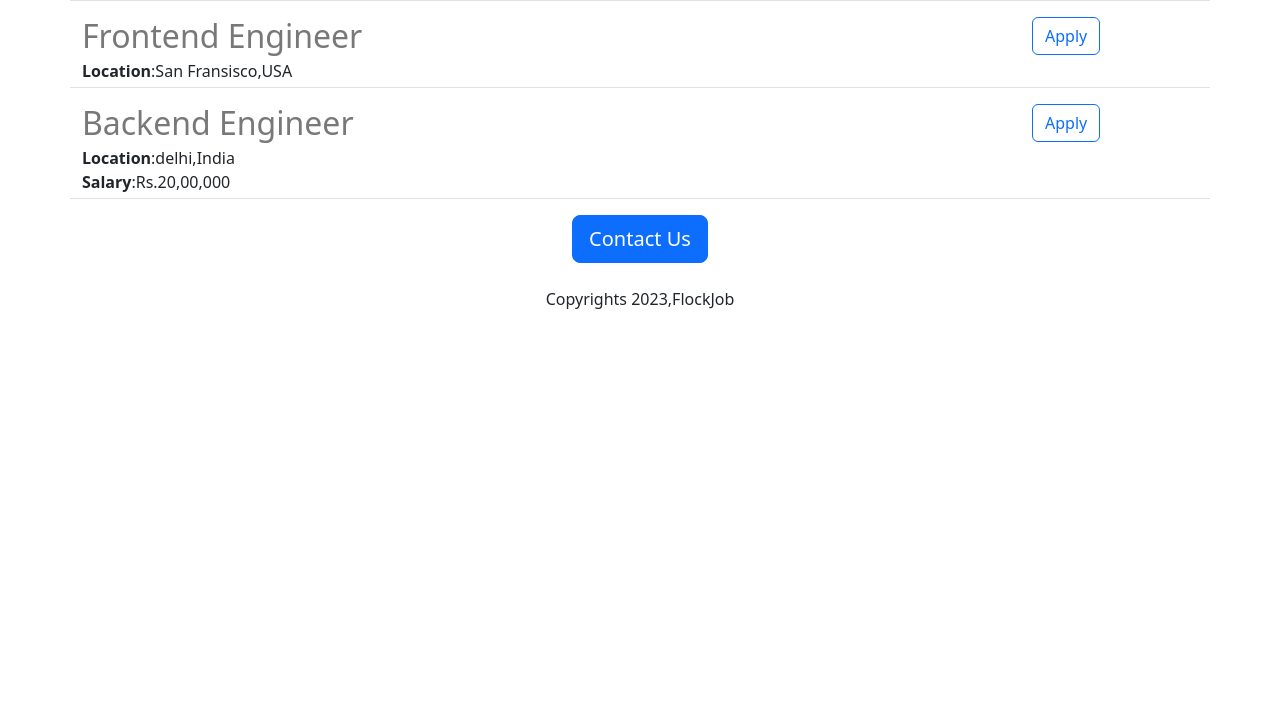
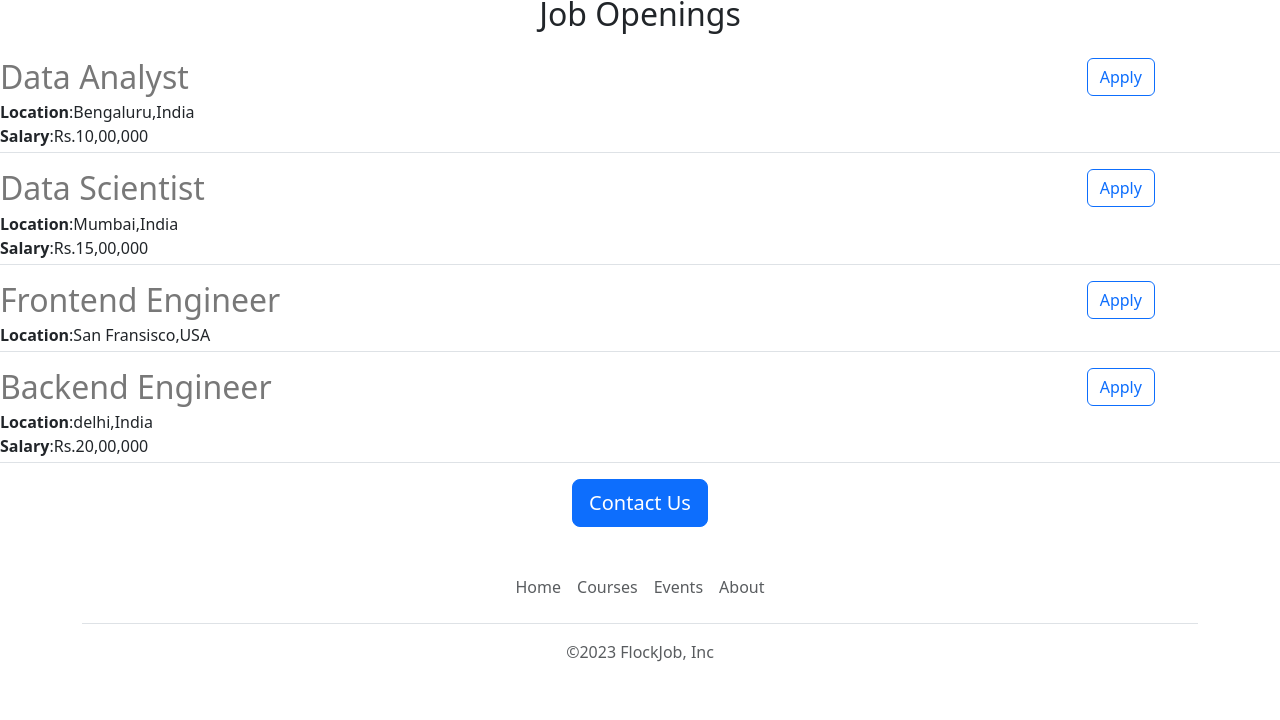
Before and after one commit to pallavitd10/flockjob-careers-website, a Flask app: page / in a window 1280 px wide. Shown: the part 915-1635 px from the top of the page. Before the commit the page ends 1224 px from the top, so only its background shows below. Run offline with Flask 3, Linux system fonts and the light colour scheme.

Commit message:
made changes
made changes by adding photos

```diff
--- /dev/null
+++ b/templates/footer.html
@@ -0,0 +1,18 @@
+<div class="container">
+  <footer class="py-3 my-4">
+<ul class="nav justify-content-center border-bottom pb-3 mb-3">
+  <li class="nav-item">
+    <a  target="_blank"class="nav-link px-2 text-muted"  href="https://www.jovian.ai">Home</a>
+  </li>
+  <li class="nav-item">
+    <a  target="_blank"class="nav-link px-2 text-muted"  href="https://www.jovian.ai/learn">Courses</a>
+  </li>
+  <li class="nav-item">
+    <a target="_blank"class="nav-link px-2 text-muted"  href="https://www.jovian.ai/events">Events</a>
+  </li>
+
+  <li class="nav-item">
+    <a target="_blank" class="nav-link px-2 text-muted"  href="https://www.jovian.ai/about">About</a>
+  </li></ul>
+<p class="text-center text-muted">&copy;2023 FlockJob, Inc</p>
+  </footer>
--- a/templates/home.html
+++ b/templates/home.html
@@ -13,17 +13,26 @@
      height:360px;
      width:100%;
      object-fit:cover;
+     margin-bottom:16px;
    }
  </style>
 </head>
 <body>
+  {% include 'navbar.html' %}
+   <img class="img-fluid"id="banner" src="https://flockjob-careers-website.pallavigowda2.repl.co/static/banner.jpg"  >
   <div class="container">
     <h1 class="text-center mt-2 mb-4">{{company_name}} Career</h1>
-  <img class="img-fluid"id="banner" src="https://flockjob-careers-website.pallavigowda2.repl.co/static/banner.jpg"  >
-  <h2 class="text-center mt-2 mb-4">About FlockJob</h2>
-  <p  class="lead"> Lorem ipsum dolor sit amet, consectetur adipiscing elit, sed do eiusmod tempor incididunt ut labore et dolore magna aliqua. Ut enim ad minim veniam, quis nostrud exercitation ullamco laboris nisi ut aliquip ex ea commodo consequat. Duis aute irure dolor in reprehenderit in voluptate velit esse cillum dolore eu fugiat nulla pariatur. Excepteur sint occaecat cupidatat non proident, sunt in culpa qui officia deserunt mollit anim id est laborum.</p>
 
-  <h2 class="text-center mt-2 mb-4"   >Open Positions</h2>
+  <h2 class="text-center mt-2 mb-4">About FlockJob</h2> </div>
+  <div class="row" style="margin-bottom:16px;">
+    <div class="col-md-6">
+
+  <p  class="lead"> Lorem ipsum dolor sit amet, consectetur adipiscing elit, sed do eiusmod tempor incididunt ut labore et dolore magna aliqua. Ut enim ad minim veniam, quis nostrud exercitation ullamco laboris nisi ut aliquip ex ea commodo consequat. Duis aute irure dolor in reprehenderit in voluptate velit esse cillum dolore eu fugiat nulla pariatur. Excepteur sint occaecat cupidatat non proident, sunt in culpa qui officia deserunt mollit anim id est laborum.</p>  </div>
+    <div class="d-none d-md-block col-6">
+    <img src="/static/people.jpg" style="height:320px; border-radius:4px;">
+     </div>
+     </div>
+  <h2 class="text-center mt-2 mb-4"   >Job Openings</h2>
  <div>
 
     {% for job in jobs %}
@@ -33,9 +42,10 @@
     </div>
    <div class="text-center">
 
-  <button class="btn btn-primary btn-lg" >Contact Us</button>
-      <p class="mt-4">Copyrights 2023,FlockJob</p>
+  <a href="mailto:hello@flockjob.ai?subject=Question%20about%20job%20openings&body=My%20name%3A%3Cyour%20name%20here%3E%0D%0AMy%20Question%3A%3Center%20question%20here%3E%0D%0A" class="btn btn-primary btn-lg" >Contact Us</a>
+
     </div>
     </div>
+  {% include 'footer.html' %}
 </body>
 </html>
--- a/templates/jobitem.html
+++ b/templates/jobitem.html
@@ -14,6 +14,6 @@
   {% endif %}
      </div>
   <div class="col-2">
-  <button type="button" class="btn btn-outline-primary">Apply</button>
+  <a href="mailto:hello@flockjob.ai?subject=Application%20for%20{{job['title']}}&body=My%20name%3A%3Cyour%20name%20here%3E%0D%0AMy%20Resume%20link%3A%3Cresume%20link%3E%0D%0AMy%20LinkedIn%20link%3A%3CLinkedIn%20link%3E%0D%0A" type="button" class="btn btn-outline-primary">Apply</a>
   </div>
    </div>
--- /dev/null
+++ b/templates/navbar.html
@@ -0,0 +1,9 @@
+<nav class="navbar shadow-sm fixed-top bg-white">
+  <div class="container-fluid">
+    <a class="navbar-brand" href="#">
+      <img src="/static/bootstrap-logo.svg" alt="Logo" width="30" height="24" class="d-inline-block align-text-top">
+      FlockJob
+    </a>
+  </div>
+</nav>
+<div style="height:56px"></div>
```
Also changed, not shown: static/banner.jpg, static/bootstrap-logo.svg (added), 1 other file.
